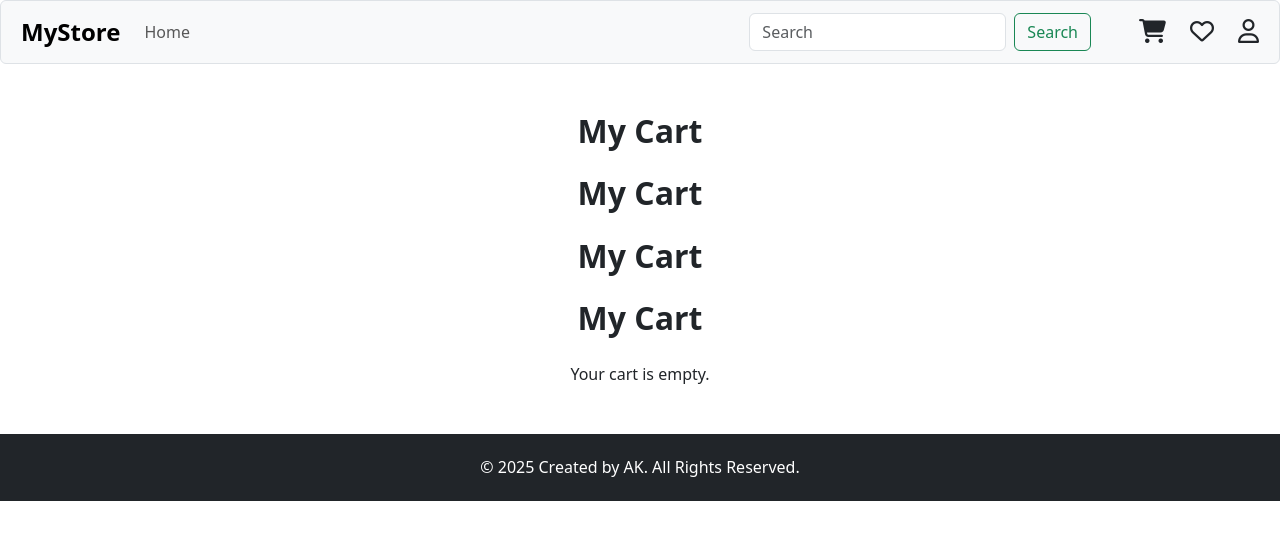
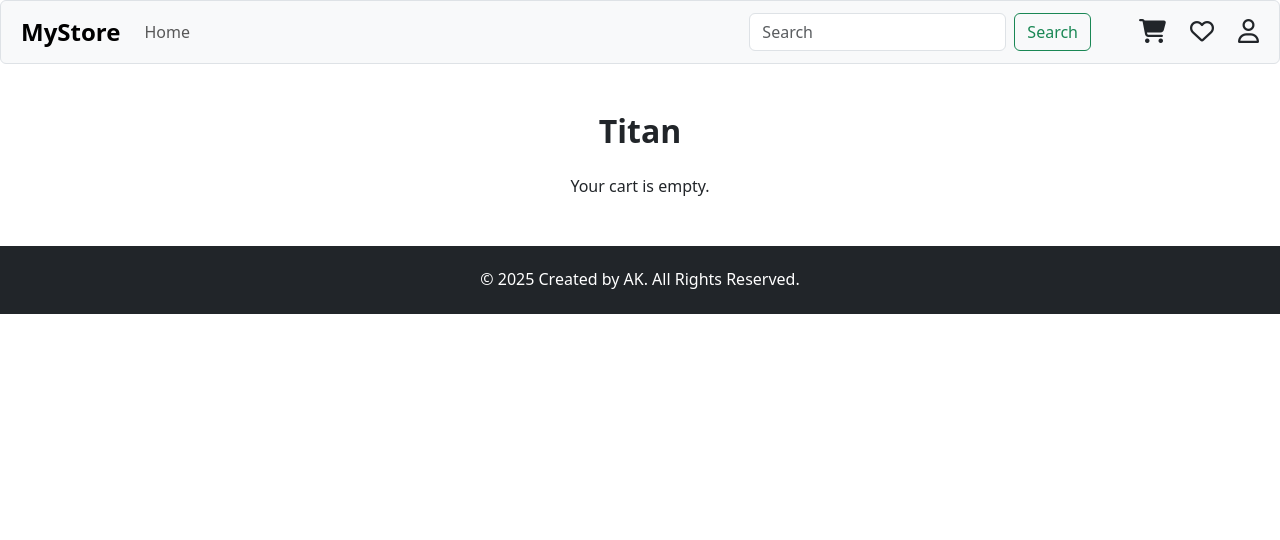
Before and after one commit to KetanPatil07/Titans_Watches_Frontend, a React (Vite) app: page /cart in a window 1280 px wide. Shown: the top 540 px of the page. Built offline with nearby package versions, Linux system fonts and the light colour scheme.

Commit message:
Navbar name change

```diff
--- a/src/products/Addtocart.jsx
+++ b/src/products/Addtocart.jsx
@@ -19,10 +19,7 @@ function Addtocart() {
 
   return (
     <div className="container mt-5">
-      <h2 className="text-center mb-4 fw-bold">My Cart</h2>
-      <h2 className="text-center mb-4 fw-bold">My Cart</h2>
-      <h2 className="text-center mb-4 fw-bold">My Cart</h2>
-      <h2 className="text-center mb-4 fw-bold">My Cart</h2>
+      <h2 className="text-center mb-4 fw-bold">Titan</h2>
       {cart.length === 0 ? (
         <p className="text-center">Your cart is empty.</p>
       ) : (
```
